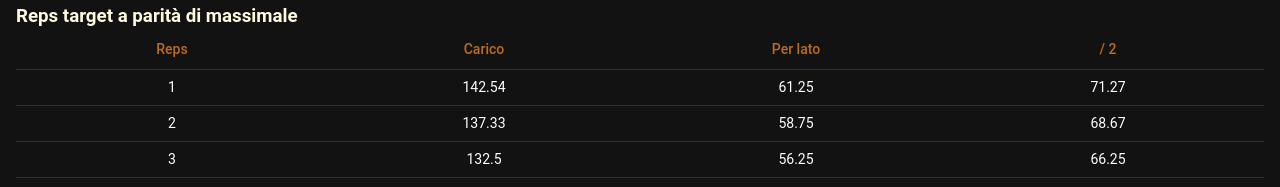
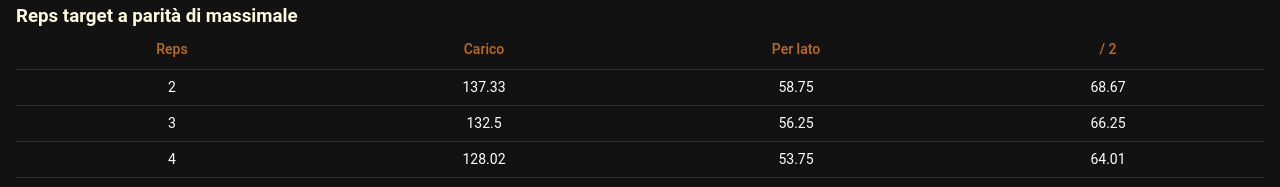
Before and after one commit to venator85/GymTools, a Vue app: page / in a window 1280 px wide. Shown: the part 576-763 px from the top of the page. Built offline with nearby package versions, Linux system fonts and the light colour scheme.

Commit message:
firebase hosting

```diff
--- a/src/App.vue
+++ b/src/App.vue
@@ -88,30 +88,30 @@ const computedDataState = computed(() => {
 })
 
 function compute(weightPerSide, reps, barbellWeight, rounding) {
-  const oneRepMaxValues = Array(11).fill().map((_, index) => {
-    const percentage = 100 - index * 5
+  const oneRepMaxValues = []
+  for (let percentage = 100; percentage >= 50; percentage -= 5) {
     const weight = fromBarbellSideWeight(weightPerSide, barbellWeight) * percentage / 100
     const oneRepMax = wathen(weight, reps)
-    return {
+    oneRepMaxValues.push({
       percentage: percentage,
       percentageTypedWeight: toBarbellSideWeight(weight, barbellWeight, rounding),
       oneRepMax: oneRepMax,
       oneRepMaxPerSide: toBarbellSideWeight(oneRepMax, barbellWeight, rounding)
-    }
-  })
+    })
+  }
 
   const oneRepMax = oneRepMaxValues[0].oneRepMax
 
-  const repsTargetAParitaDiMassimale = Array(15).fill().map((_, index) => {
-    const repsTarget = index + 1
+  const repsTargetAParitaDiMassimale = [];
+  for (let repsTarget = 2; repsTarget <= 15; repsTarget++) {
     const equivWeight = wathenInv(oneRepMax, repsTarget)
-    return {
+    repsTargetAParitaDiMassimale.push({
       repsTarget: repsTarget,
       equivWeight: equivWeight,
       equivWeightBarbellSide: toBarbellSideWeight(equivWeight, barbellWeight, rounding),
       halfEquivWeight: equivWeight / 2
-    }
-  })
+    })
+  }
 
   return {
     oneRepMaxValues: oneRepMaxValues,
```
Also changed, not shown: firebase.json (added), 2 other files (tests, documents, lock files or other folders).
